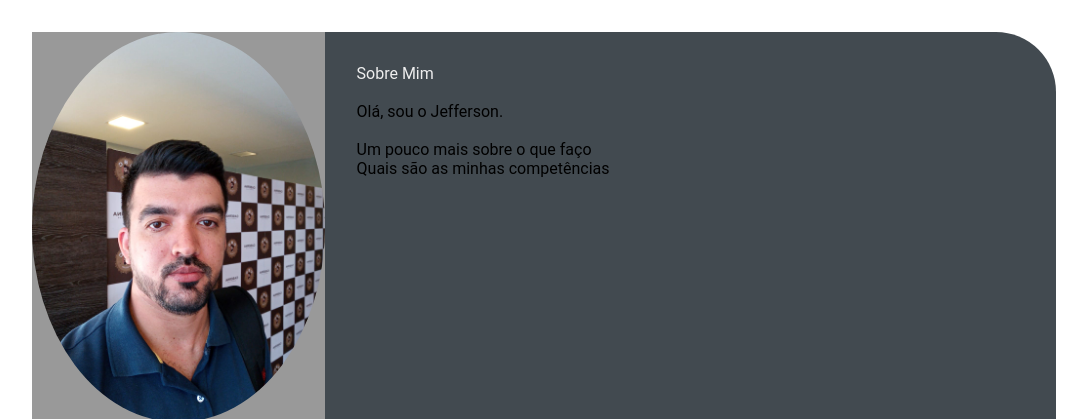
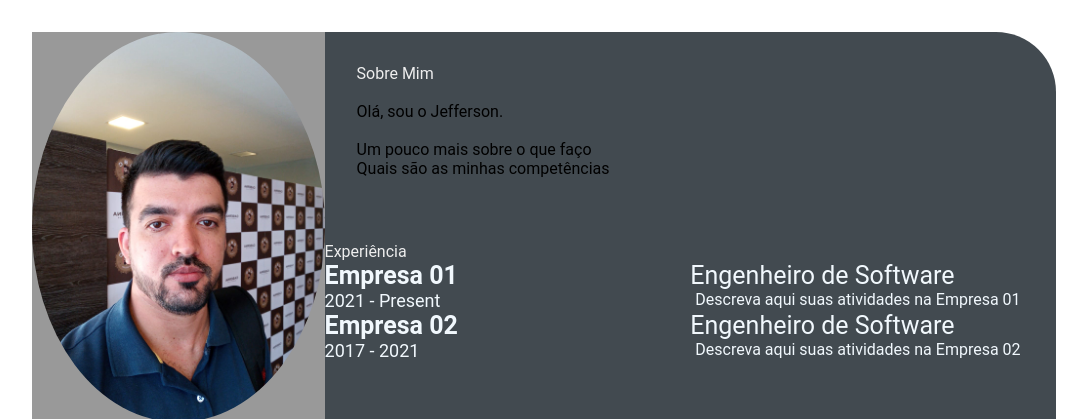
Before and after one commit to jsleocadio/jsleocadio.github.io, a plain HTML site: page index.html in a window 1280 px wide. Shown: the top 419 px of the page, without its empty margins (96-1183 px from the left). Drawn offline with Linux system fonts and the light colour scheme.

Commit message:
feature: add job details

```diff
--- a/index.html
+++ b/index.html
@@ -46,6 +46,31 @@
           </p>
         </section>
       </div>
+      <section class="experience gap">
+        <div class="right-title">Experiência</div>
+        <div class="experience-contents">
+          <div class="exp-left">
+            <p class="exp-company-name">Empresa 01</p>
+            <p class="exp-time-period">2021 - Present</p>
+          </div>
+          <div class="ex-right">
+            <p class="exp-position">Engenheiro de Software</p>
+            <p class="exp-desc">
+              Descreva aqui suas atividades na Empresa 01
+            </p>
+          </div>
+          <div class="exp-left">
+            <p class="exp-company-name">Empresa 02</p>
+            <p class="exp-time-period">2017 - 2021</p>
+          </div>
+          <div class="ex-right">
+            <p class="exp-position">Engenheiro de Software</p>
+            <p class="exp-desc">
+              Descreva aqui suas atividades na Empresa 02
+            </p>
+          </div>
+        </div>
+      </section>
     </section>
   </main>
 </body>
--- a/style.css
+++ b/style.css
@@ -101,3 +101,38 @@
     font-size: 18px;
     color: #eeeeee;
 }
+
+.experience-contents,
+.education-contents,
+.awards-contents {
+    display: grid;
+    grid-template-columns: repeat(2, 1fr);
+    padding-bottom: 2rem;
+    color: #F1F8FD;
+}
+
+.exp-company-name,
+.education-school-name,
+.awards-company-name {
+    font-size: 25px;
+    font-weight: bold;
+}
+
+.exp-time-period,
+.educationp-time-period,
+.awards-time-period {
+    font-size: 18px;
+}
+
+.exp-position,
+.education-subject,
+.awards-name {
+    font-size: 25px;
+}
+
+.exp-desc,
+.education-desc,
+.awards-desc {
+    font-size: 16px;
+    padding-left: 5px;
+}
```
